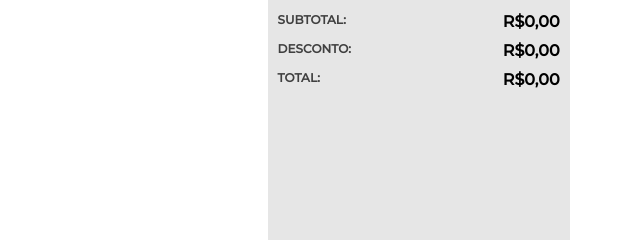
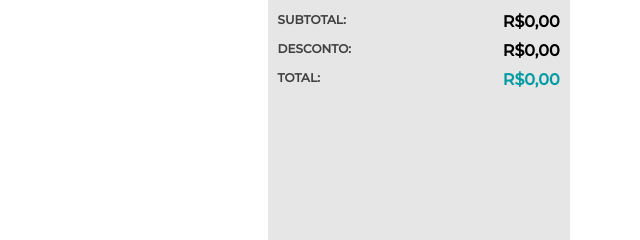
Before and after one commit to M4rcosFelipe/Goomer-FrontEndTest, a website: page public/restaurante.html in a window 1280 px wide. Shown: the part 465-705 px from the top of the page, 640-1280 px from the left. Drawn offline with Linux system fonts and the light colour scheme; no server answers.

Commit message:
modificações

```diff
--- a/public/css/restaurante.css
+++ b/public/css/restaurante.css
@@ -544,3 +544,6 @@ aside{
     justify-content: space-between;
     font-weight: bolder;
 }
+.total{
+    color:#009CA3;
+}
```
Also changed, not shown: public/css/index.css (line endings or trailing spaces).
